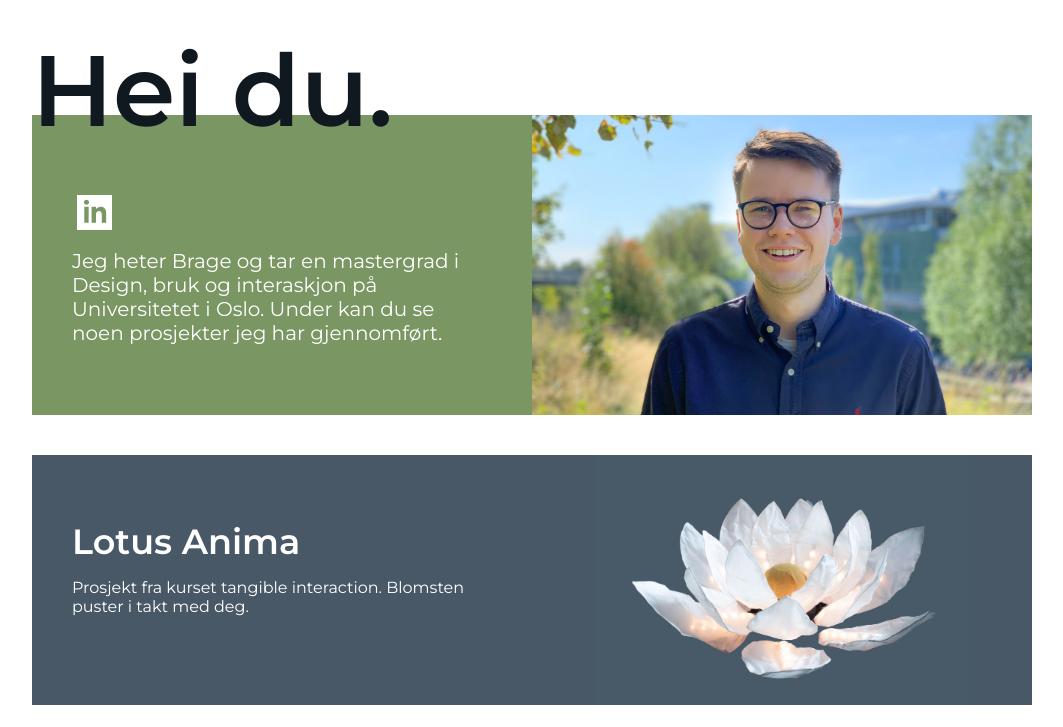
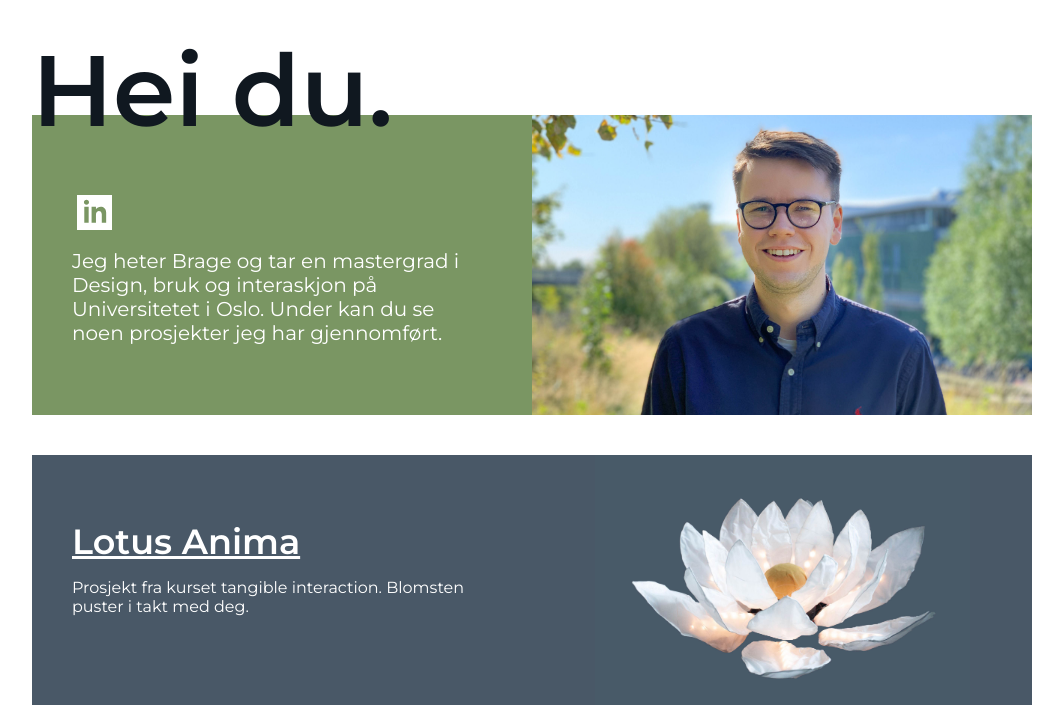
Before and after one commit to Bragebraaten/bragebraaten.github.io, a plain HTML site: page index.html in a window 1280 px wide. In both pictures the pointer is over the element "Lotus Anima". Shown: the top 727 px of the page, without its empty margins (108-1171 px from the left). Drawn offline with Linux system fonts and the light colour scheme; a script that the page names is missing.

Commit message:
hover h2 underline

```diff
--- a/styles.css
+++ b/styles.css
@@ -172,7 +172,9 @@ h1, h2, h3{
 .list h2 {
     padding-bottom: 15px;
 }
-
+.project-body:hover h2{
+    text-decoration: underline;
+}
 /*Inne på prosjekt sidene*/
 .projectpage-coverPhoto{
     background-size: cover;
```
